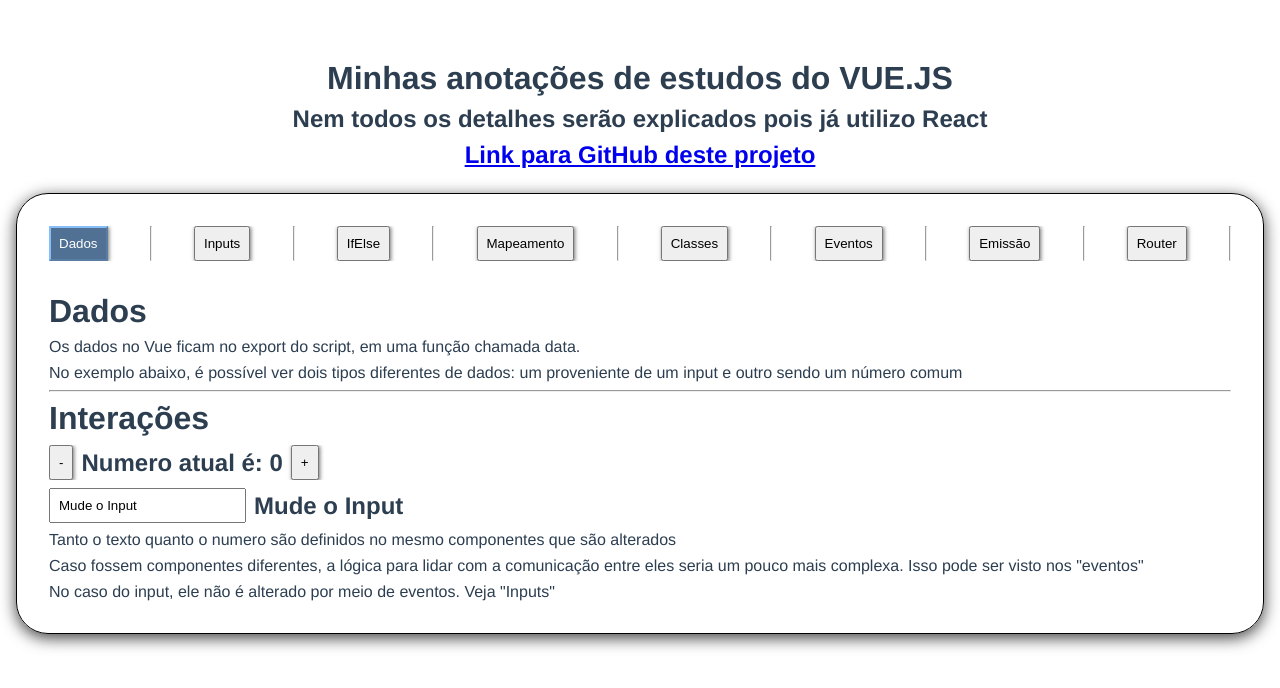
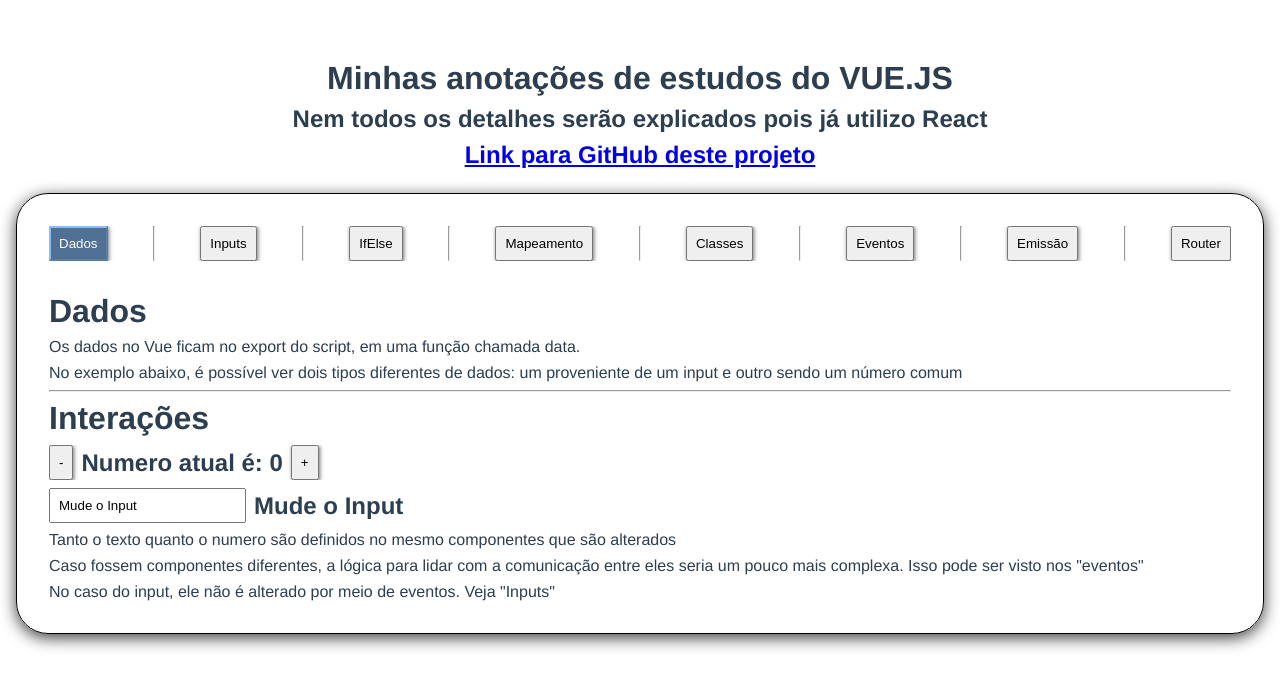
Before and after one commit to Mateus-S-Dotta/aprendendoVue, a Vue app: page / in a window 1280 px wide. Shown: the top 688 px of the page. Built offline with nearby package versions, Linux system fonts and the light colour scheme.

Commit message:
visual bug

```diff
--- a/src/components/PageComponent.vue
+++ b/src/components/PageComponent.vue
@@ -9,7 +9,7 @@
 			<div class="header">
 				<template v-for="(route, index) in routerArray" :key="index">
 					<TitleButton v-if="route.name" @changeRoute="changeRoute" :thatRoute="thatRoute" :text="route.name"
-						:route="route.path" :exist="(index + 1) !== routerArray.length" />
+						:route="route.path" :exist="index !== (routerArray.length - 2)" />
 				</template>
 			</div>
 			<router-view />
--- a/src/router.js
+++ b/src/router.js
@@ -10,6 +10,8 @@ import routerVue from './components/RouterVue.vue';
 import NotFound from './components/NotFound.vue';
 
 const routes = [
+    { path: '/router/:input?', component: routerVue },
+    { path: '/:catchAll(.*)', component: NotFound },
     { path: '/', component: DadosVue },
     { path: '/dados', component: DadosVue, name: 'Dados' },
     { path: '/inputs', component: InputsVue, name: 'Inputs' },
@@ -18,9 +20,7 @@ const routes = [
     { path: '/classes', component: ClassesVue, name: 'Classes' },
     { path: '/eventos', component: EventosVue, name: 'Eventos' },
     { path: '/emissao', component: EmissaoEventos, name: 'Emissão' },
-    { path: '/router', component: routerVue, name: 'Router' },
-    { path: '/router/:input?', component: routerVue },
-    { path: '/:catchAll(.*)', component: NotFound }
+    { path: '/router', component: routerVue, name: 'Router' }
 ];
 
 const router = createRouter({
```
